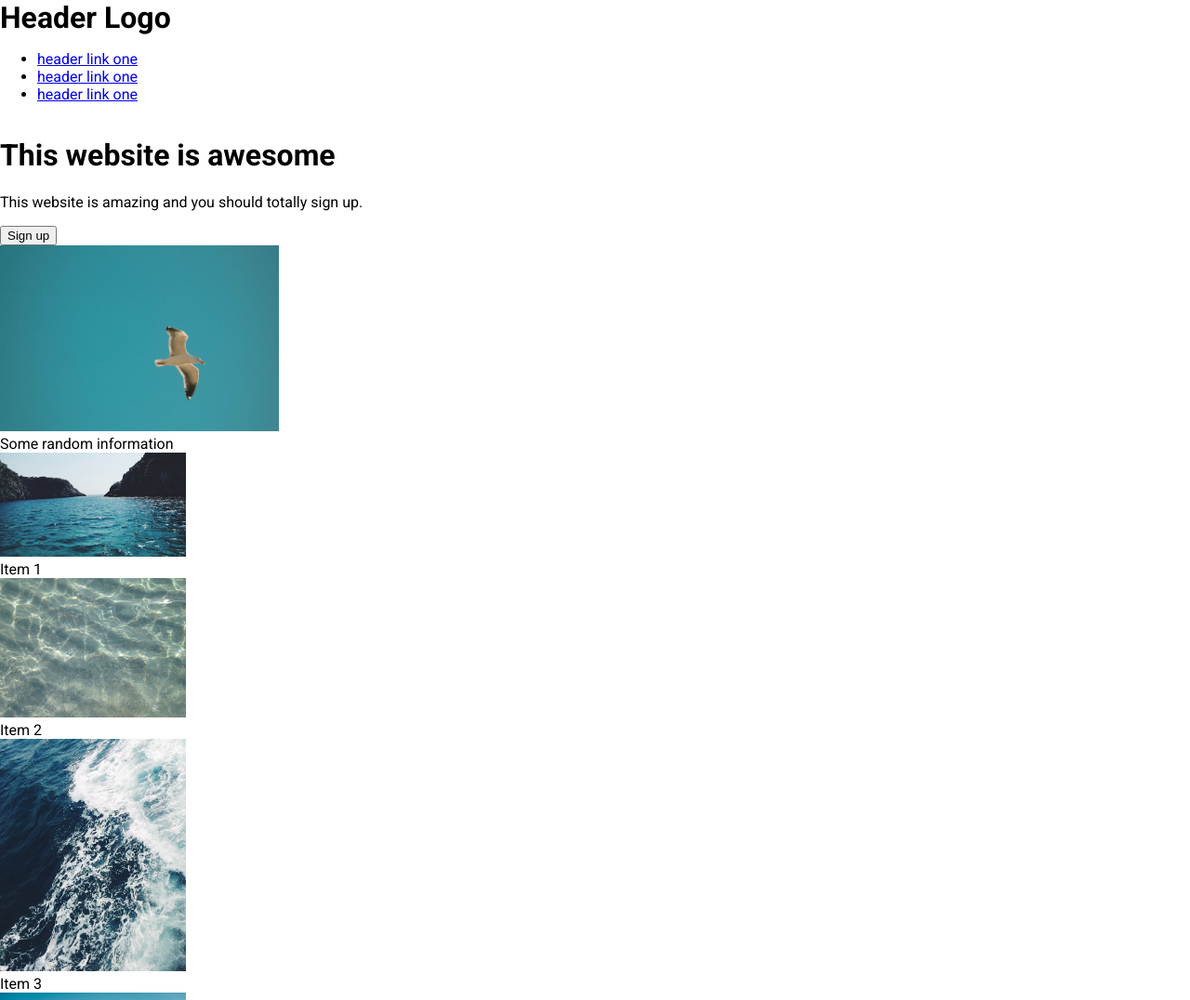
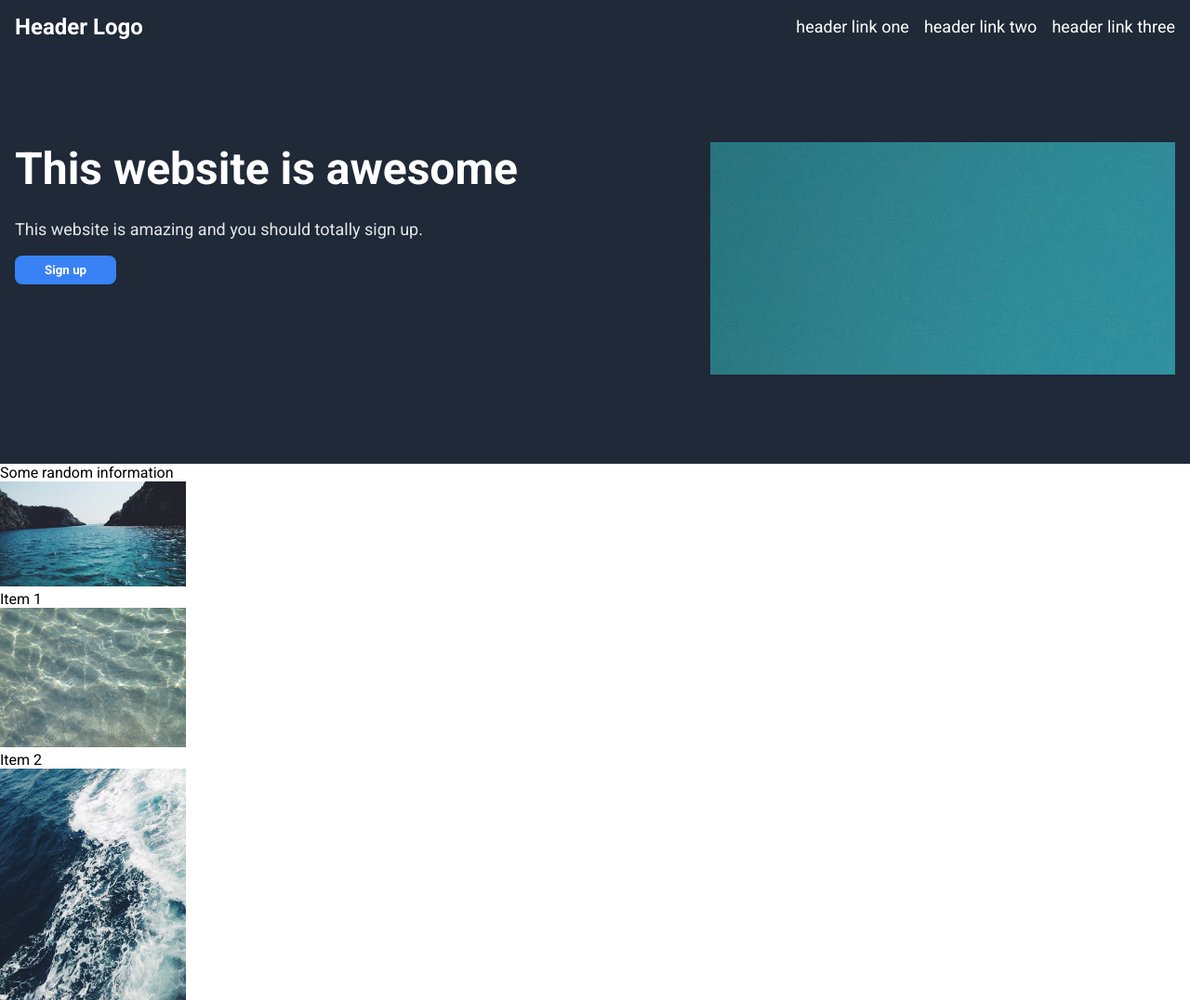
Before and after one commit to FCTanner/odin-landing-page, a plain HTML site: page index.html in a window 1280 px wide. Shown: the top 1076 px of the page at 93% size. Drawn offline with Linux system fonts and the light colour scheme.

Commit message:
add hero styles

```diff
--- a/index.html
+++ b/index.html
@@ -10,27 +10,27 @@
 </head>
 
 <body>
-    <div class="header-container">
+    <div class="header">
         <div class="header-logo">
             Header Logo
         </div>
         <div class="header-links">
             <ul>
                 <li><a href="#">header link one</a></li>
-                <li><a href="#">header link one</a></li>
-                <li><a href="#">header link one</a></li>
+                <li><a href="#">header link two</a></li>
+                <li><a href="#">header link three</a></li>
             </ul>
         </div>
     </div>
 
-    <div class="sign-up-container">
-        <div class="sign-up-modal">
+    <div class="hero-container">
+        <div class="hero-modal">
             <h1>This website is awesome</h1>
             <p>This website is amazing and you should totally sign up.</p>
             <button>Sign up</button>
         </div>
-        <div class="sign-up-image">
-            <img src="./inst/sign-up-image.jpg" width = 300px alt="Soaring Seagull Against a Clear Blue Sky">
+        <div class="hero-image">
+            <img src="./inst/hero.jpg" alt="Soaring Seagull Against a Clear Blue Sky">
         </div>
     </div>
 
@@ -40,34 +40,34 @@
         </div>
         <div class="gallery-content">
             <div class="gallery-item">
-                <div class = "gallery-item-image">
-                    <img src="./inst/gallery1.jpg" width = 200px alt="A lagoon">
+                <div class="gallery-item-image">
+                    <img src="./inst/gallery1.jpg" width=200px alt="A lagoon">
                 </div>
-                <div class = "gallery-item-description">
+                <div class="gallery-item-description">
                     Item 1
                 </div>
             </div>
             <div class="gallery-item">
-                <div class = "gallery-item-image">
-                    <img src="./inst/gallery2.jpg" width = 200px alt="Reflections on the surface of the water">
+                <div class="gallery-item-image">
+                    <img src="./inst/gallery2.jpg" width=200px alt="Reflections on the surface of the water">
                 </div>
-                <div class = "gallery-item-description">
+                <div class="gallery-item-description">
                     Item 2
                 </div>
             </div>
             <div class="gallery-item">
-                <div class = "gallery-item-image">
-                    <img src="./inst/gallery3.jpg" width = 200px alt="The wave behind a boat">
+                <div class="gallery-item-image">
+                    <img src="./inst/gallery3.jpg" width=200px alt="The wave behind a boat">
                 </div>
-                <div class = "gallery-item-description">
+                <div class="gallery-item-description">
                     Item 3
                 </div>
             </div>
             <div class="gallery-item">
-                <div class = "gallery-item-image">
-                    <img src="./inst/gallery4.jpg" width = 200px alt="A hand in the ocean in front of the seashore">
+                <div class="gallery-item-image">
+                    <img src="./inst/gallery4.jpg" width=200px alt="A hand in the ocean in front of the seashore">
                 </div>
-                <div class = "gallery-item-description">
+                <div class="gallery-item-description">
                     Item 4
                 </div>
             </div>
@@ -87,16 +87,14 @@
         <div class="call-to-action-info">
             Call to action! It's time!
             Sign up already.
-        </div>
-        <div class="call-to-action-button">
-            <button>Sign up</button>
+            <div>
+                <button class="call-to-action">Sign up</button>
+            </div>
         </div>
 
-    </div>
-
-    <div class="footer">
-        Copyright © The Odin Project 2021
-    </div>
+        <div class="footer">
+            Copyright © The Odin Project 2021
+        </div>
 </body>
 
 </html>
--- a/style.css
+++ b/style.css
@@ -21,7 +21,7 @@ body {
 }
 
 .header-logo {
-    font-size: 24pt;
+    font-size: 24px;
     font-weight: bold;
     align-content: center;
 }
@@ -39,6 +39,58 @@ body {
     color: white;
 }
 
+.hero-container {
+    display: flex;
+    justify-content: space-between;
+    align-items: flex-start;
+    background-color: #1F2937;
+    padding-top: 96px;
+    padding-bottom: 96px;
+    padding-left: 16px;
+    padding-right: 16px;
+}
+
+.hero-modal {
+    display: flex;
+    flex-direction: column;
+    align-items: flex-start;
+}
+
+.hero-modal h1 {
+    font-size: 48px;
+    color: white;
+    margin-top: 0;
+    margin-bottom: 8px;
+}
+
+.hero-modal p {
+    font-size: 18px;
+    color: #E5E7EB;
+}
+
+.hero-image {
+    width: 500px;
+     height: 250px;
+     overflow: hidden;
+}
+
+button {
+    font-family: Roboto, sans-serif;
+    font-weight: bold;
+    background-color: #3882F6;
+    color: white;
+    border: none;
+    border-radius: 8px;
+    padding: 8px;
+    padding-left: 32px;
+    padding-right: 32px;
+    cursor: pointer;
+}
+
+button.call-to-action {
+    border: solid white 1px;
+}
+
 .footer {
     justify-content: center;
     padding: 32px;
```
Also changed, not shown: inst/hero.jpg (renamed from inst/sign-up-image.jpg).
